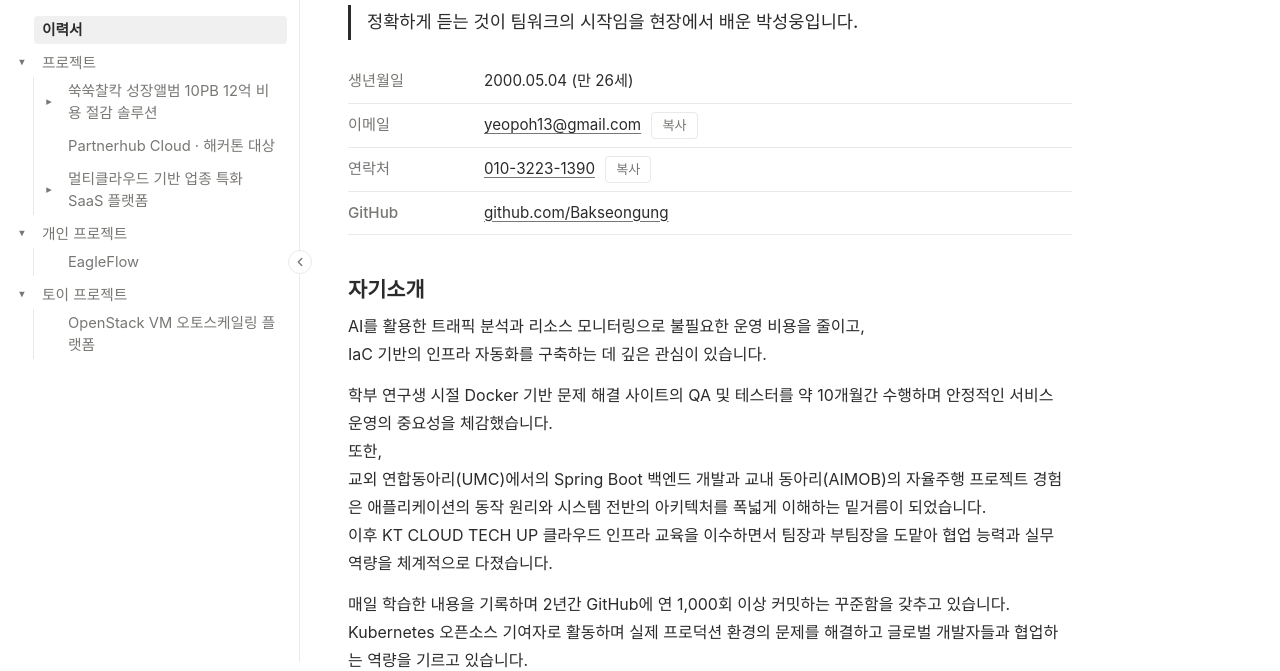
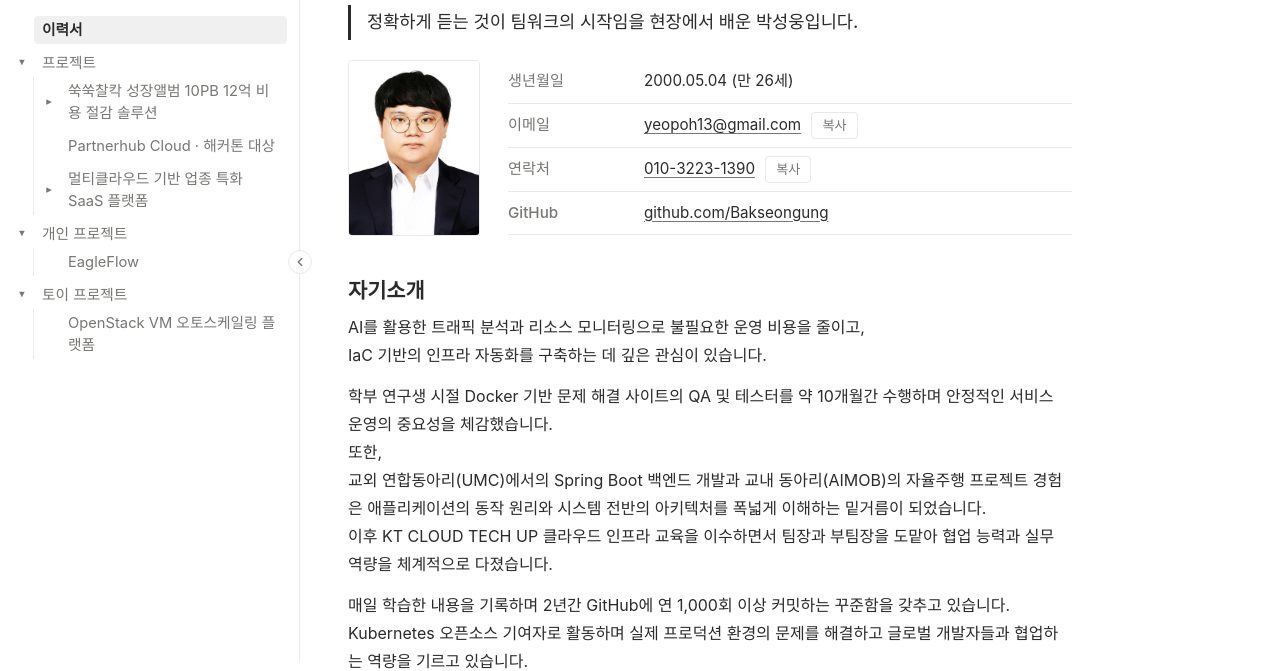
Before and after one commit to Bakseongung/Bakseongung.github.io, a plain HTML site: page index.html in a window 1280 px wide. Shown: the part 138-809 px from the top of the page. Drawn offline with Linux system fonts and the light colour scheme; a web font is replaced by a local one.

Commit message:
이력서 증명사진 추가

```diff
--- a/assets/css/style.css
+++ b/assets/css/style.css
@@ -223,3 +223,7 @@ html { scrollbar-width: thin; scrollbar-color: var(--line) transparent; }
 
 /* 이력서 */
 .ts strong .meta { font-weight: 400; margin-left: 6px; font-size: .85rem; }
+.resume-head { display: flex; gap: 28px; align-items: flex-start; margin: 8px 0 16px; }
+.resume-head .tablewrap { flex: 1; margin: 0; }
+.profile-photo { width: 132px; height: auto; aspect-ratio: 3 / 4; object-fit: cover; border: 1px solid var(--line); border-radius: 4px; flex: none; cursor: default; }
+@media (max-width: 600px) { .resume-head { flex-direction: column; gap: 16px; } .profile-photo { width: 110px; } }
--- a/index.html
+++ b/index.html
@@ -13,7 +13,7 @@ try { const t = localStorage.getItem('theme');
 <link href="https://fonts.googleapis.com/css2?family=IBM+Plex+Mono&display=swap" rel="stylesheet">
 <link rel="preconnect" href="https://cdn.jsdelivr.net" crossorigin>
 <link rel="stylesheet" href="https://cdn.jsdelivr.net/gh/orioncactus/pretendard@v1.3.9/dist/web/static/pretendard.css">
-<link rel="stylesheet" href="assets/css/style.css?v=15">
+<link rel="stylesheet" href="assets/css/style.css?v=16">
 </head>
 <body>
 <div class="theme-ctl" id="theme-ctl">
@@ -91,12 +91,15 @@ try { const t = localStorage.getItem('theme');
 <section class="page" data-route="about" data-title="이력서">
   <h1>박성웅</h1>
   <p class="quote">정확하게 듣는 것이 팀워크의 시작임을 현장에서 배운 박성웅입니다.</p>
-  <div class="tablewrap"><table>
+  <div class="resume-head">
+    <img class="profile-photo" src="assets/img/profile.jpg" alt="박성웅 증명사진" width="354" height="472">
+    <div class="tablewrap"><table>
     <tr><th>생년월일</th><td>2000.05.04 (만 26세)</td></tr>
     <tr><th>이메일</th><td><a href="mailto:yeopoh13@gmail.com">yeopoh13@gmail.com</a> <button class="btn" type="button" data-copy="yeopoh13@gmail.com">복사</button></td></tr>
     <tr><th>연락처</th><td><a href="tel:+821032231390">010-3223-1390</a> <button class="btn" type="button" data-copy="010-3223-1390">복사</button></td></tr>
     <tr><th>GitHub</th><td><a href="https://github.com/Bakseongung" target="_blank" rel="noopener">github.com/Bakseongung</a></td></tr>
   </table></div>
+  </div>
 
   <h2>자기소개</h2>
   <p>AI를 활용한 트래픽 분석과 리소스 모니터링으로 불필요한 운영 비용을 줄이고,<br>IaC 기반의 인프라 자동화를 구축하는 데 깊은 관심이 있습니다.</p>
```
Also changed, not shown: assets/img/profile.jpg (added).
